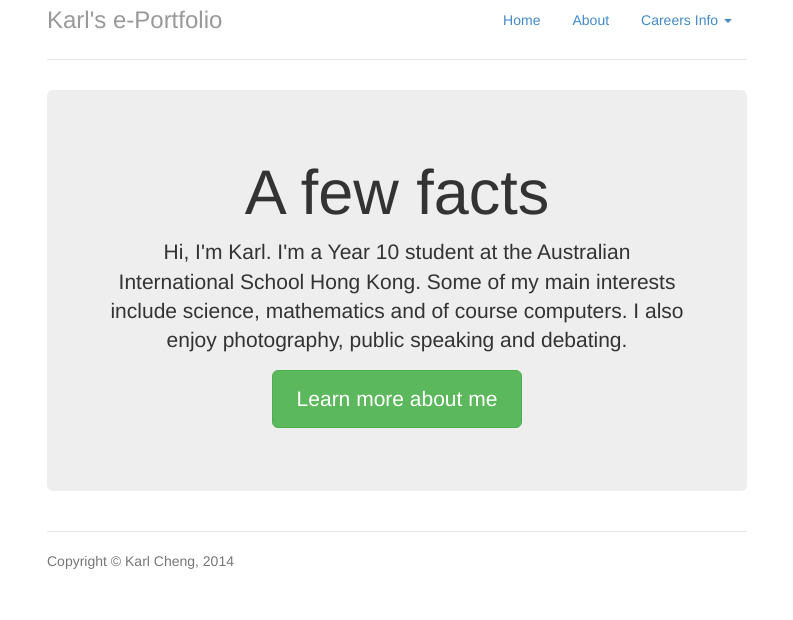
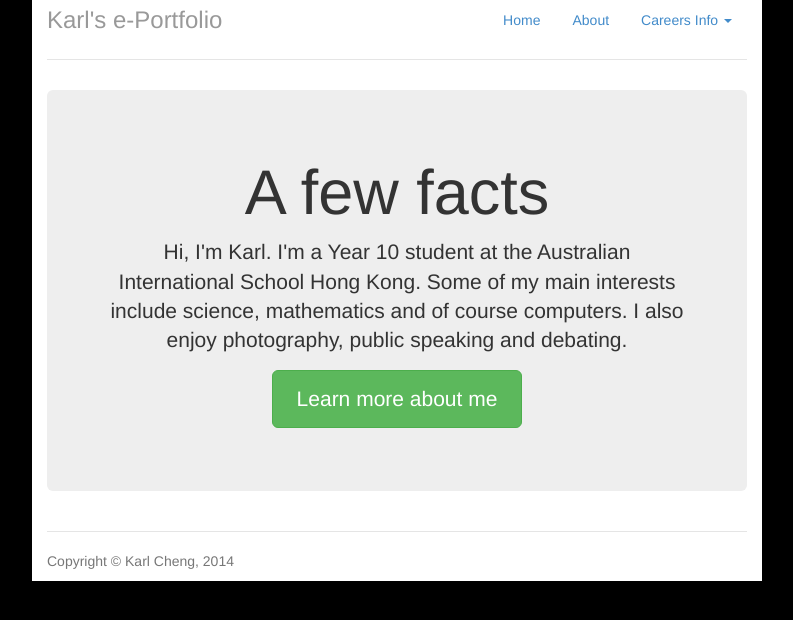
Before and after one commit to Qantas94Heavy/qantas94heavy.github.io, a Jekyll site: the page built from index.md, in a window 1280 px wide. Shown: the top 620 px of the page, without its empty margins (243-1036 px from the left). Built offline with Jekyll 4.4.1, drawn with Linux system fonts in a browser that asks for light colours.

Commit message:
Try out black background

```diff
--- a/css/jumbotron-narrow.css
+++ b/css/jumbotron-narrow.css
@@ -2,6 +2,7 @@
 body {
   padding-top: 0;
   padding-bottom: 20px;
+  background-color: #000;
 }
 
 /* stop background colour infecting container */
```
